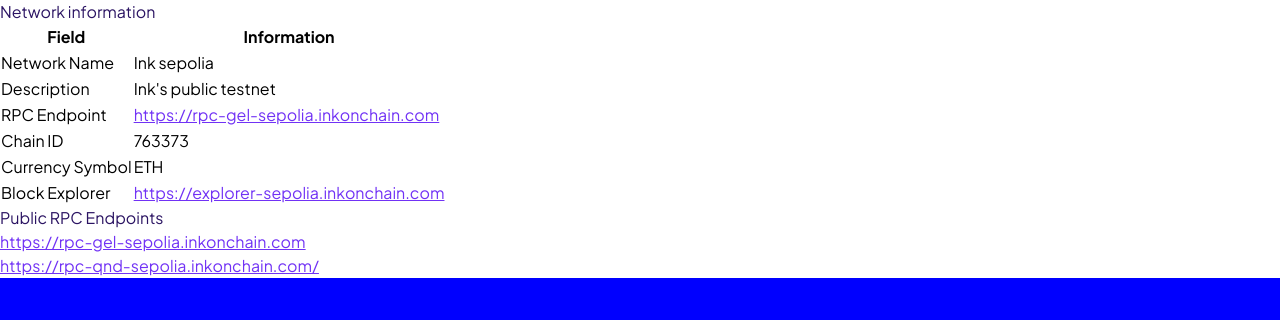
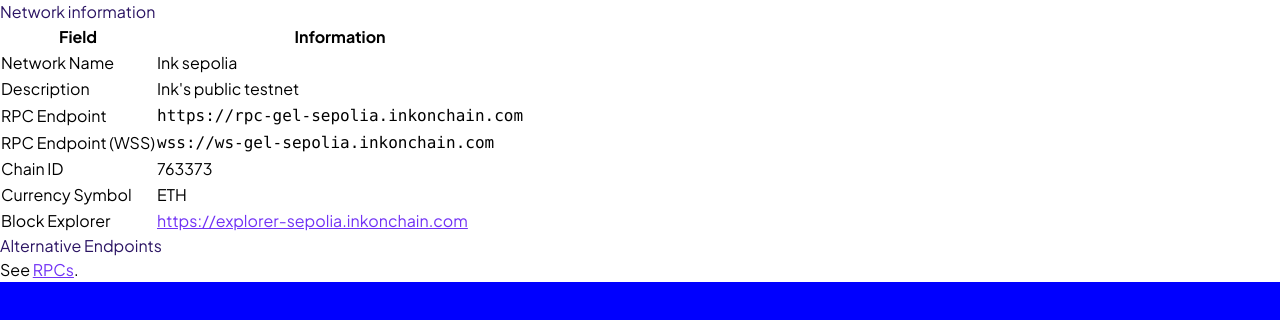
Before and after one commit to zhangling1989/docs-fork, a Next.js app: page /build/useful-info/network-information in a window 1280 px wide. Shown: the top 320 px of the page. Built offline with nearby package versions, Linux system fonts and the light colour scheme.

Commit message:
edit RPC page, add code blocks for URLs, edit network information page

```diff
--- a/src/pages/build/tools/multisig.mdx
+++ b/src/pages/build/tools/multisig.mdx
@@ -9,4 +9,4 @@ Using Safe you can:
 - Access your safe using Web, Mobile and Desktop apps.
 - Safe also features access to DeFi, open source code, batch transactions, modular extensions, gasless signatures and more.
 
-Safe is available on Ink through the Optimism Safe portal: https://safe.optimism.io/welcome/accounts?chain=ink-sepolia
+Safe is available on Ink Sepolia through the Optimism Safe portal: https://safe.optimism.io/welcome/accounts?chain=ink-sepolia
--- a/src/pages/build/tools/rpcs.mdx
+++ b/src/pages/build/tools/rpcs.mdx
@@ -1,11 +1,32 @@
-# Public RPCs
+import { Callout } from 'nextra/components'
+
+<Callout type="info" emoji="ℹ️">
+  Interested in running your own node? Check out [our tutorial](/build/run-an-ink-node).
+</Callout>
+
+## Public Endpoints (Ink Sepolia)
+To access Ink Sepolia, feel free to use one of the public endpoints below:
 
 ###### Gelato
-    - HTTPS: https://rpc-gel-sepolia.inkonchain.com
-    - WSS: wss://ws-gel-sepolia.inkonchain.com
-    - Users and protocols can also create private RPC endpoints with Gelato if needed.
+    - HTTPS: `https://rpc-gel-sepolia.inkonchain.com`
+    - Websocket: `wss://ws-gel-sepolia.inkonchain.com`
 
 ###### Quicknode
-    - HTTPS: https://rpc-qnd-sepolia.inkonchain.com/
-    - WSS: wss://rpc-qnd-sepolia.inkonchain.com
+    - HTTPS: `https://rpc-qnd-sepolia.inkonchain.com/`
+    - Websocket: `wss://rpc-qnd-sepolia.inkonchain.com`
+
 ###### Tenderly
+    -
+
+## Quicknode
+Quicknode provides public and private RPC endpoints for Ink, along with websocket support and a suite of tools to help you ship.
+
+**Supported Networks**
+- Ink Sepolia
+
+
+## Gelato
+Gelato provides public and private RPC endpoints for Ink, along with websocket support.
+
+**Supported Networks**
+- Ink Sepolia
--- a/src/pages/build/useful-info/network-information.mdx
+++ b/src/pages/build/useful-info/network-information.mdx
@@ -1,15 +1,15 @@
 # Network information
 
-| Field           | Information                                                                        |
-| --------------- | ---------------------------------------------------------------------------------- |
-| Network Name    | Ink sepolia                                                                        |
-| Description     | Ink's public testnet                                                               |
-| RPC Endpoint    | [https://rpc-gel-sepolia.inkonchain.com](https://rpc-gel-sepolia.inkonchain.com)   |
-| Chain ID        | 763373                                                                             |
-| Currency Symbol | ETH                                                                                |
-| Block Explorer  | [https://explorer-sepolia.inkonchain.com](https://explorer-sepolia.inkonchain.com) |
+| Field              | Information                                                                        |
+| ---------------    | ---------------------------------------------------------------------------------- |
+| Network Name       | Ink sepolia                                                                        |
+| Description        | Ink's public testnet                                                               |
+| RPC Endpoint       | `https://rpc-gel-sepolia.inkonchain.com`                                           |
+| RPC Endpoint (WSS) | `wss://ws-gel-sepolia.inkonchain.com`
+| Chain ID           | 763373                                                                             |
+| Currency Symbol    | ETH                                                                                |
+| Block Explorer     | https://explorer-sepolia.inkonchain.com                                            |
 
-## Public RPC Endpoints
+## Alternative Endpoints
 
-* [https://rpc-gel-sepolia.inkonchain.com](https://rpc-gel-sepolia.inkonchain.com)
-* [https://rpc-qnd-sepolia.inkonchain.com/](https://rpc-qnd-sepolia.inkonchain.com/)
+See [RPCs](/build/tools/rpcs).
--- a/src/pages/quick-start/get-connected.mdx
+++ b/src/pages/quick-start/get-connected.mdx
@@ -13,8 +13,8 @@ The button below will add the Ink Sepolia network to your wallet:
 | -------------------- | -------------------------------------------------------------- |
 | Network Name         | Ink Sepolia                                                    |
 | Description          | Ink's public testnet                                           |
-| RPC Endpoint (HTTPS) | https://rpc-gel-sepolia.inkonchain.com                         |
-| RPC Endpoint (WSS)   | wss://ws-gel-sepolia.inkonchain.com                            |
+| RPC Endpoint (HTTPS) | `https://rpc-gel-sepolia.inkonchain.com`                       |
+| RPC Endpoint (WSS)   | `wss://ws-gel-sepolia.inkonchain.com`                          |
 | Chain ID             | 763373                                                         |
 | Currency Symbol      | ETH                                                            |
 | Block Explorer       | https://explorer-sepolia.inkonchain.com                        |
```
